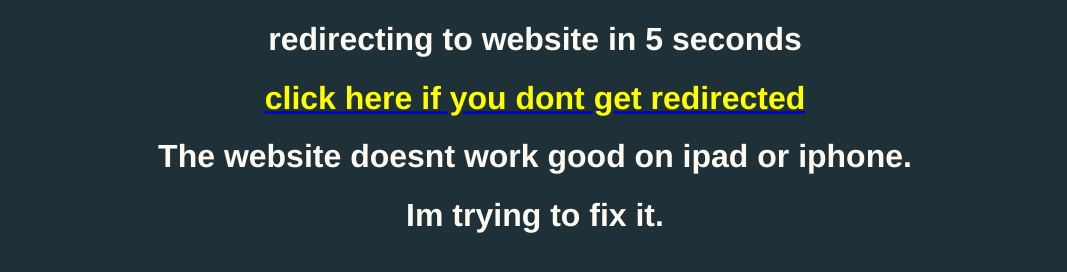
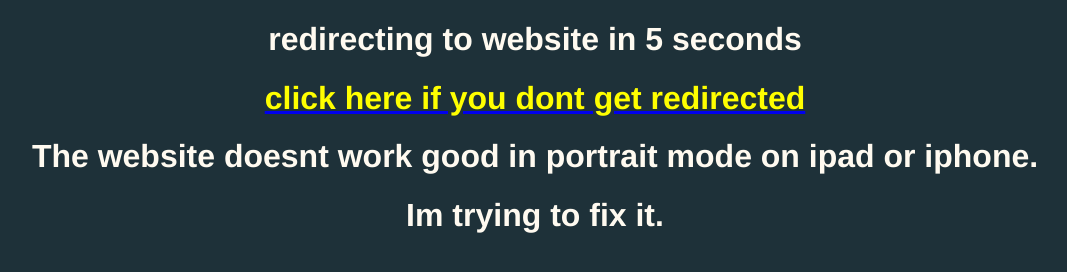
Before and after one commit to KasiaGames/KasiaGames, a plain HTML site: page index.html in a window 1280 px wide. Shown: the whole page, without its empty margins (105-1172 px from the left). Drawn offline with Linux system fonts and the light colour scheme.

```diff
--- a/index.html
+++ b/index.html
@@ -19,7 +19,7 @@ body {
 <a href="website/home/home.html">
 <h1 style="color: yellow; text-align: center">click here if you dont get redirected</h1>
 </a>
-<h1 style="color: floralwhite; text-align: center">The website doesnt work good on ipad or iphone.</h1>
+<h1 style="color: floralwhite; text-align: center">The website doesnt work good in portrait mode on ipad or iphone.</h1>
 <h1 style="color: floralwhite; text-align: center">Im trying to fix it.</h1>
 </body>
 </html>
```
